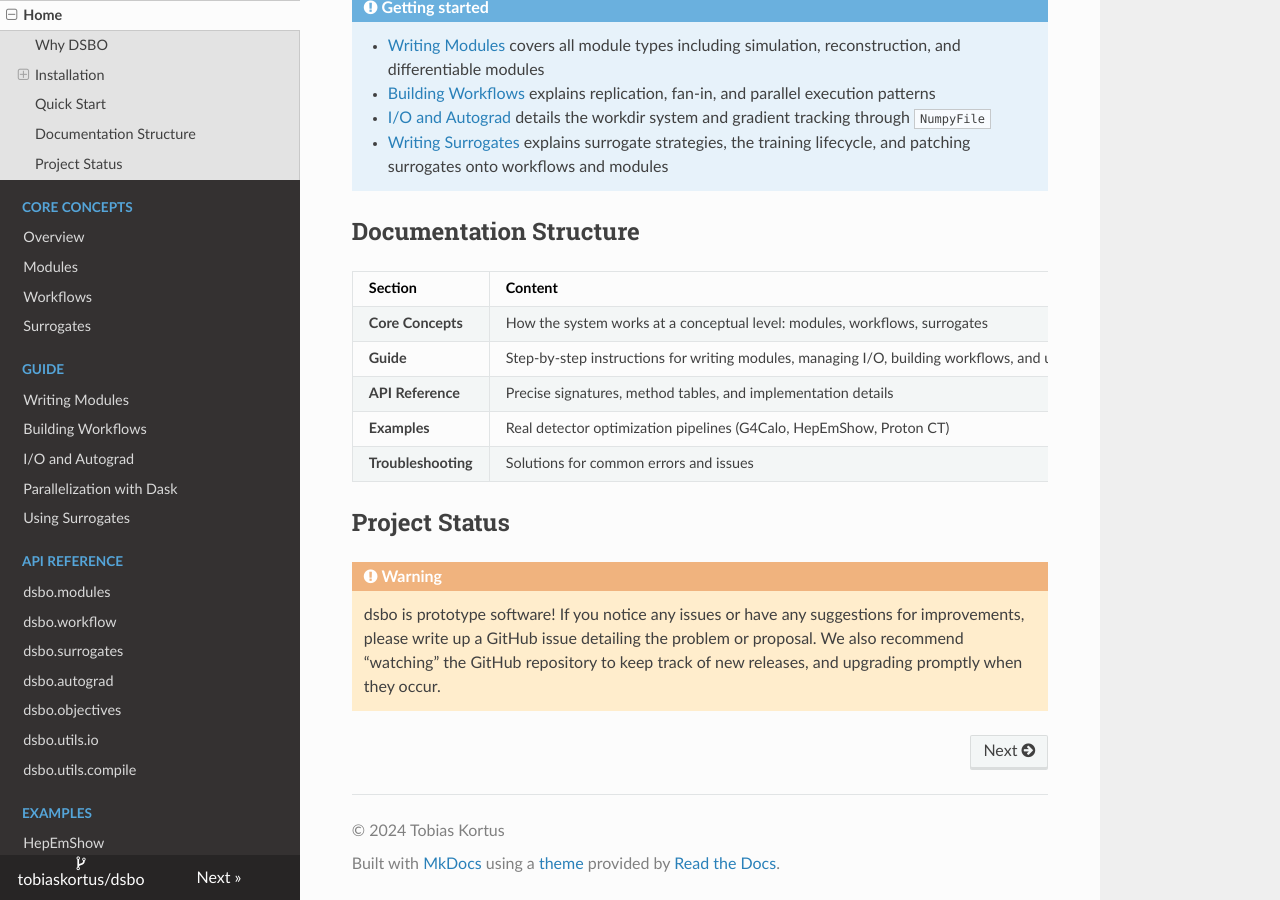
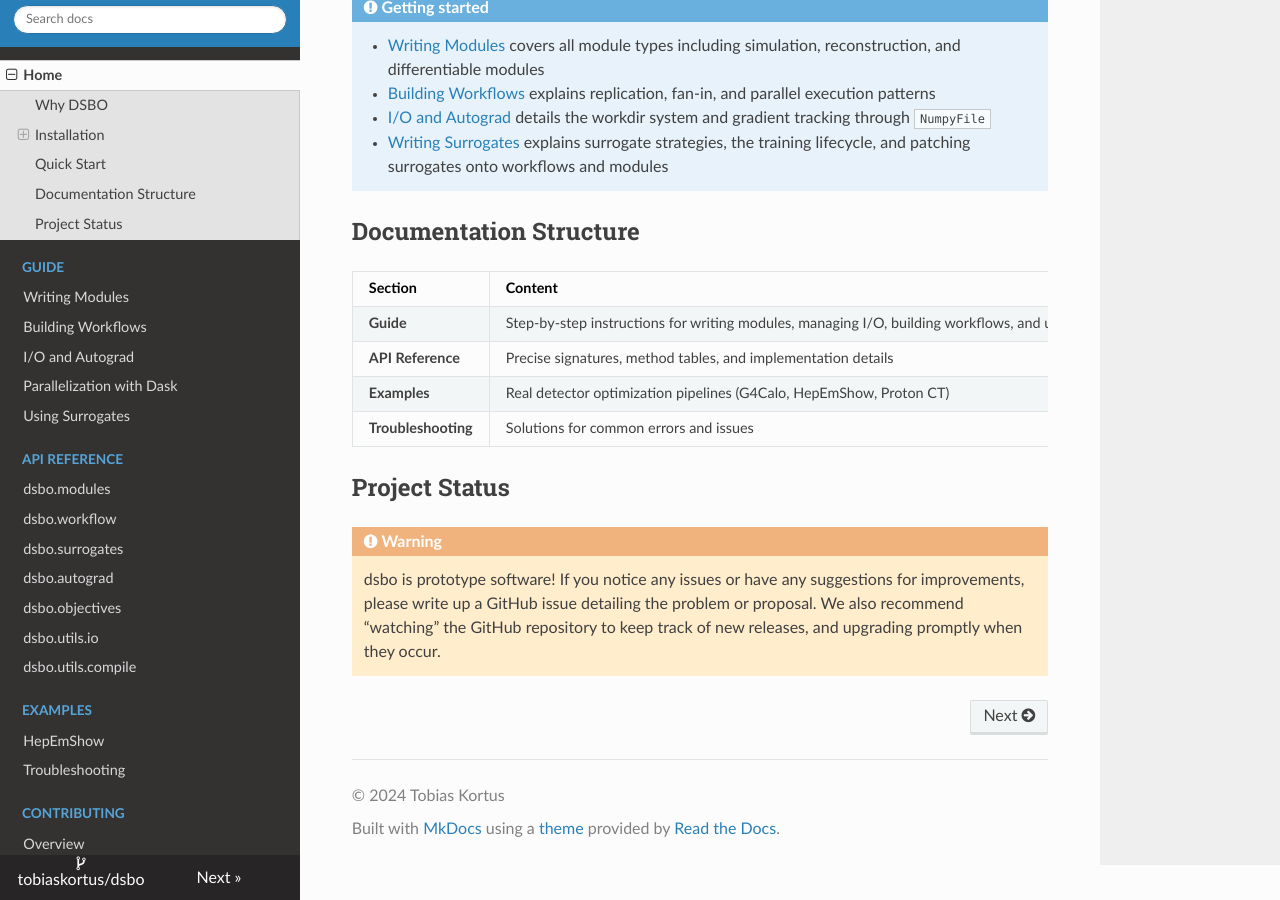
Before and after one commit to tobiaskortus/dsbo, an MkDocs documentation site: the page built from docs/index.md, in a window 1280 px wide and 900 px high, scrolled down 1605 px. Built offline with MkDocs 1.6.1, drawn with Linux system fonts in a browser that asks for light colours; nearby versions of some CDN libraries.

Commit message:
Removed `Concepts` from `index.md` and `mkdocs.yml`

```diff
--- a/docs/index.md
+++ b/docs/index.md
@@ -68,7 +68,6 @@ Workflows can be executed locally for debugging or distributed across a heteroge
 
 | Section | Content |
 |---------|---------|
-| **Core Concepts** | How the system works at a conceptual level: modules, workflows, surrogates |
 | **Guide** | Step-by-step instructions for writing modules, managing I/O, building workflows, and using surrogates |
 | **API Reference** | Precise signatures, method tables, and implementation details |
 | **Examples** | Real detector optimization pipelines (G4Calo, HepEmShow, Proton CT) |
--- a/mkdocs.yml
+++ b/mkdocs.yml
@@ -15,11 +15,6 @@ theme:
     - bash
 nav:
   - Home: index.md
-  - Core Concepts:
-    - Overview: core/overview.md
-    - Modules: core/modules.md
-    - Workflows: core/workflow.md
-    - Surrogates: core/surrogates.md
   - Guide:
     - Writing Modules: guide/modules.md
     - Building Workflows: guide/workflows.md
@@ -37,4 +32,5 @@ nav:
   - Examples:
     - HepEmShow: examples/hepemshow.md
   - Troubleshooting: troubleshooting.md
-  - Contributing: contributing.md
+  - Contributing:
+    - Overview: contributing.md
```
